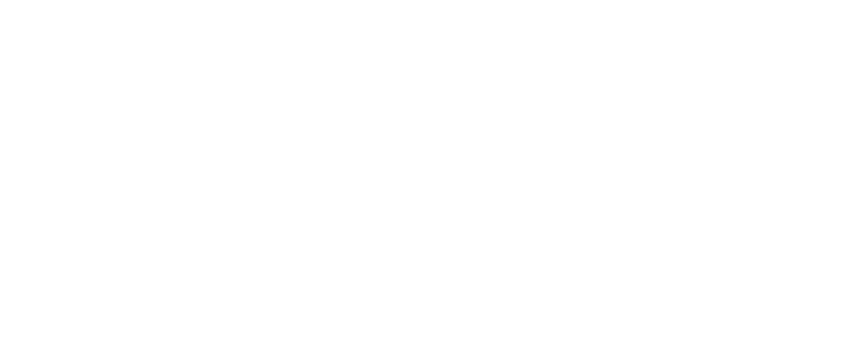
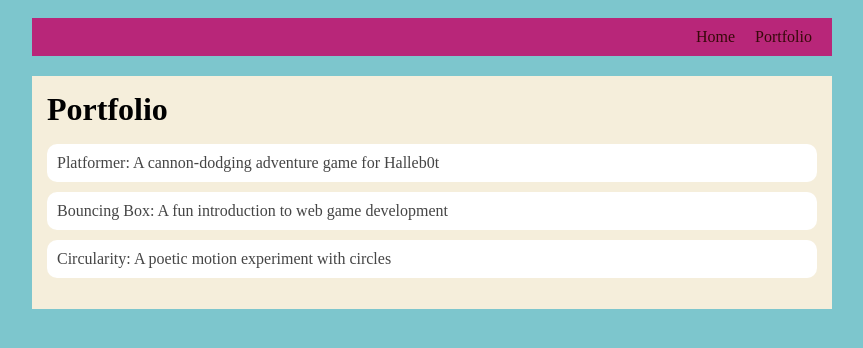
Before and after one commit to brandimeyers-creator/brandimeyers-creator.github.io, a plain HTML site: page portfolio.html in a window 1280 px wide. Shown: the whole page, without its empty margins (208-1071 px from the left). Drawn offline with Linux system fonts and the light colour scheme.

Commit message:
portfolio

```diff
--- a/portfolio.html
+++ b/portfolio.html
@@ -0,0 +1,42 @@
+<!DOCTYPE html>
+<html>
+  <head>
+    <title>BrandiMeyers</title>
+     <link rel="stylesheet" href="style.css" />
+  </head>
+
+  <body>
+    <!-- All content goes here -->
+    <div id="all-contents">
+      <nav>
+        <h1></h1>
+        <ul id="nav-ul">
+            <li class="nav-li">
+                <a href="index.html">Home</a>
+            </li>
+            <li class="nav-li">
+                <a href="portfolio.html">Portfolio</a>
+            </li>
+        </ul>
+      </nav>
+
+      <main>
+        <div class="content">
+            <h1>Portfolio</h1>
+            <ul id="portfolio">
+                <li>
+                    <a href="fsd-projects/platformer/">Platformer: A cannon-dodging adventure game for Halleb0t</a>
+                </li>
+                <li>
+                    <a href="fsd-projects/bouncing-box/">Bouncing Box: A fun introduction to web game development</a>
+                </li>
+                <li>
+                    <a href="fsd-projects/circularity/">Circularity: A poetic motion experiment with circles</a>
+                </li>
+            </ul>
+        </div>
+      </main>
+
+    </div>
+  </body>
+</html>
--- a/style.css
+++ b/style.css
@@ -78,3 +78,28 @@
 h2, h3 {
     margin: 0px;
 }
+/* Portfolio styles */
+.content h1 {
+  color: black;
+}
+
+#portfolio {
+  list-style-type: none;
+  padding-left: 0;
+}
+
+#portfolio li {
+  background: #fff;
+  padding: 10px;
+  border-radius: 10px;
+  margin-bottom: 10px;
+}
+
+#portfolio li:hover {
+  background: #eee;
+}
+
+#portfolio a {
+  text-decoration: none;
+  color: #454545;
+}
```
